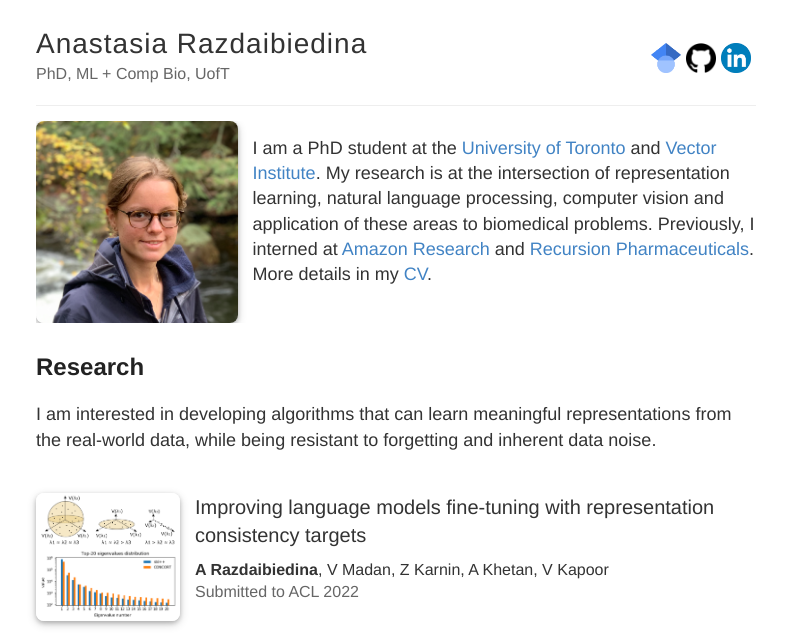
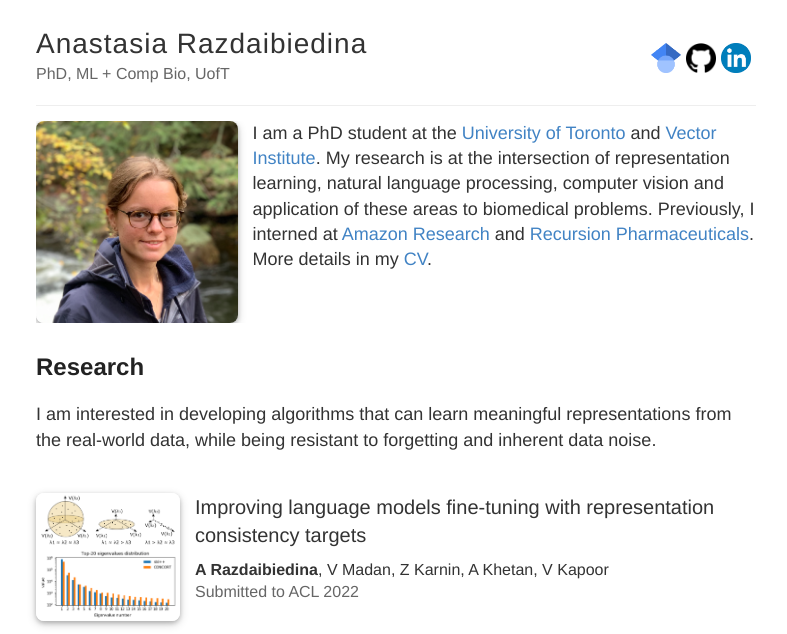
Before and after one commit to arazd/arazd.github.io, a Jekyll site: the page built from index.html, in a window 1280 px wide. Shown: the top 634 px of the page, without its empty margins (244-1031 px from the left). Built offline with Jekyll 4.4.1, drawn with Linux system fonts in a browser that asks for light colours; grey boxes are pictures that could not be loaded.

```diff
--- a/index.html
+++ b/index.html
@@ -5,12 +5,12 @@ layout: default
 <img src="./images/profile_pic.jpg" alt="Anastasia's profile photo" width="28%">
 
 
-<p>I am a PhD student at the <a href="http://learning.cs.toronto.edu/">University of Toronto</a> and <a href="https://vectorinstitute.ai/">Vector Institute</a>.
+I am a PhD student at the <a href="http://learning.cs.toronto.edu/">University of Toronto</a> and <a href="https://vectorinstitute.ai/">Vector Institute</a>.
   My research is at the intersection of representation learning, natural language processing, computer vision and application of these areas to biomedical problems.
   Previously, I interned at
   <a href="https://www.amazon.science/research-areas/conversational-ai-natural-language-processing">Amazon Research</a>
   and <a href="https://www.recursion.com/">Recursion Pharmaceuticals</a>.
-  More details in my  <a href="https://arazd.github.io/CV.pdf">CV</a>.</p>
+  More details in my  <a href="https://arazd.github.io/CV.pdf">CV</a>.
 </div>
 
 <h2>Research</h2>
```
Also changed, not shown: 1 other file.
